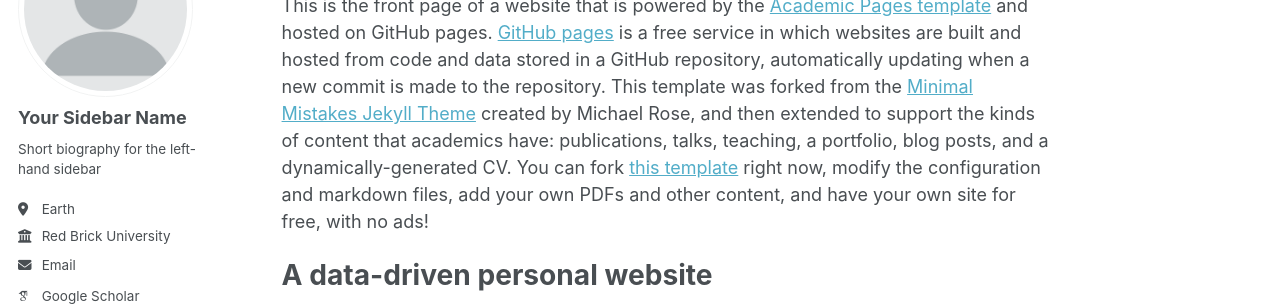
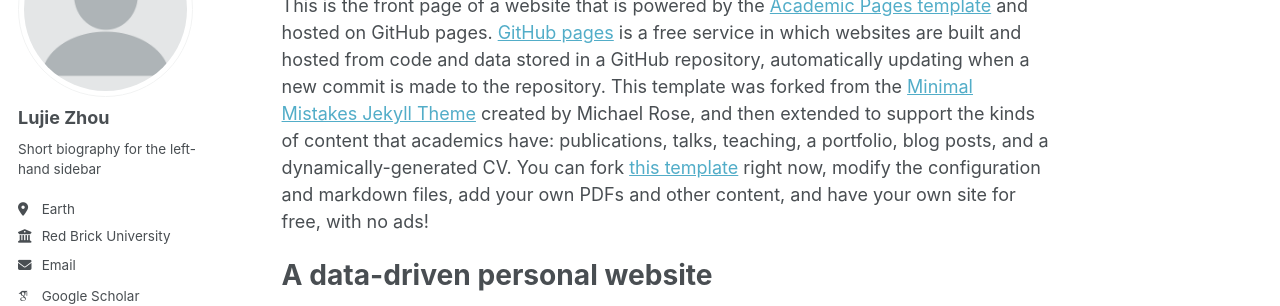
Before and after one commit to lbz5158/lujiezhou.github.io, a Jekyll site: the page built from _pages/about.md, in a window 1280 px wide. Shown: the part 177-483 px from the top of the page. Built offline with Jekyll 4.4.1, drawn with Linux system fonts in a browser that asks for light colours; some web fonts are replaced.

Commit message:
Update _config.yml

```diff
--- a/_config.yml
+++ b/_config.yml
@@ -23,7 +23,7 @@ repository               : "academicpages/academicpages.github.io"
 author:
   # Biographic information
   avatar           : "profile.png"
-  name             : "Your Sidebar Name"
+  name             : "Lujie Zhou"
   pronouns         : # example: "she/her"
   bio              : "Short biography for the left-hand sidebar"
   location         : "Earth"
```
